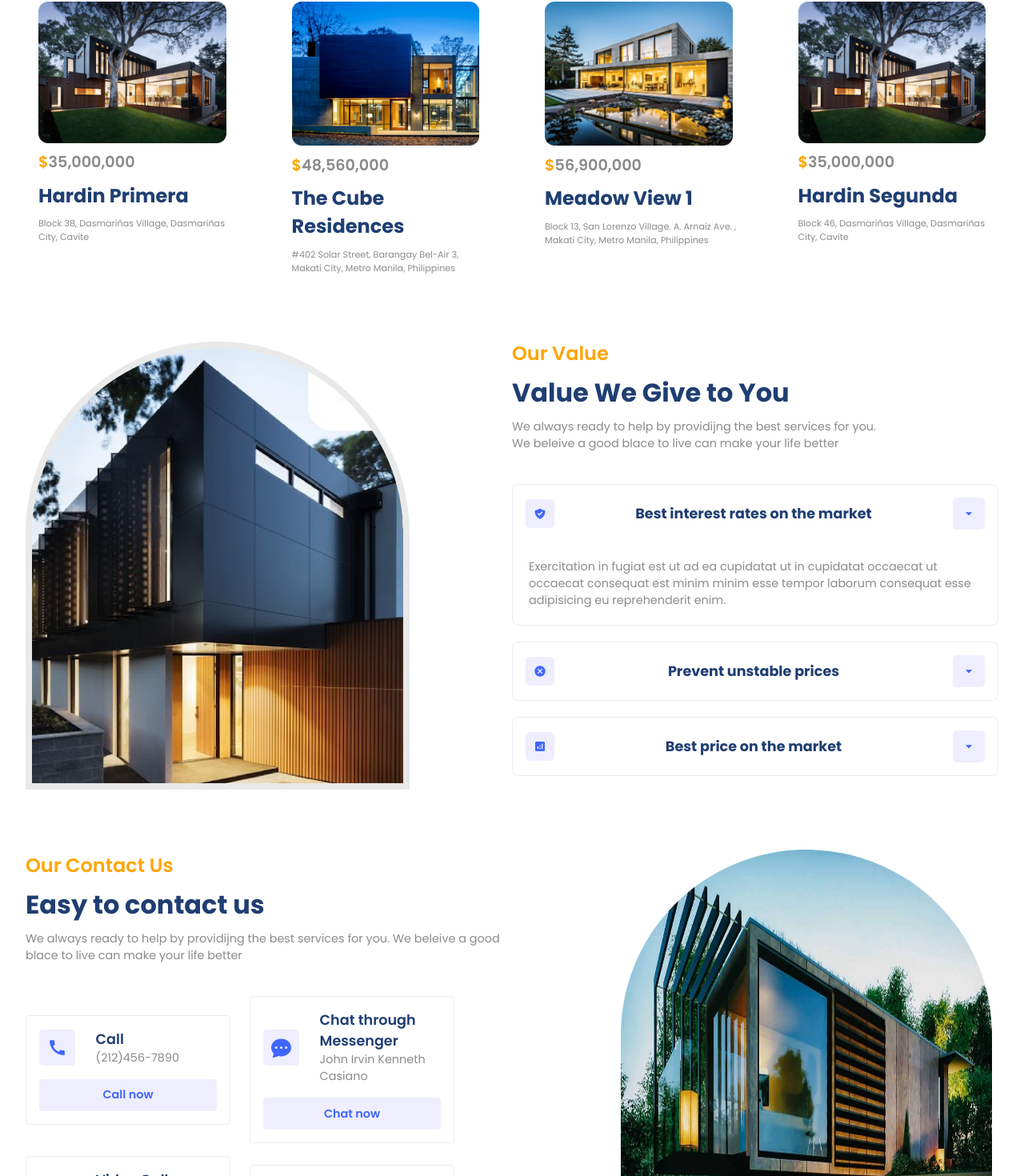
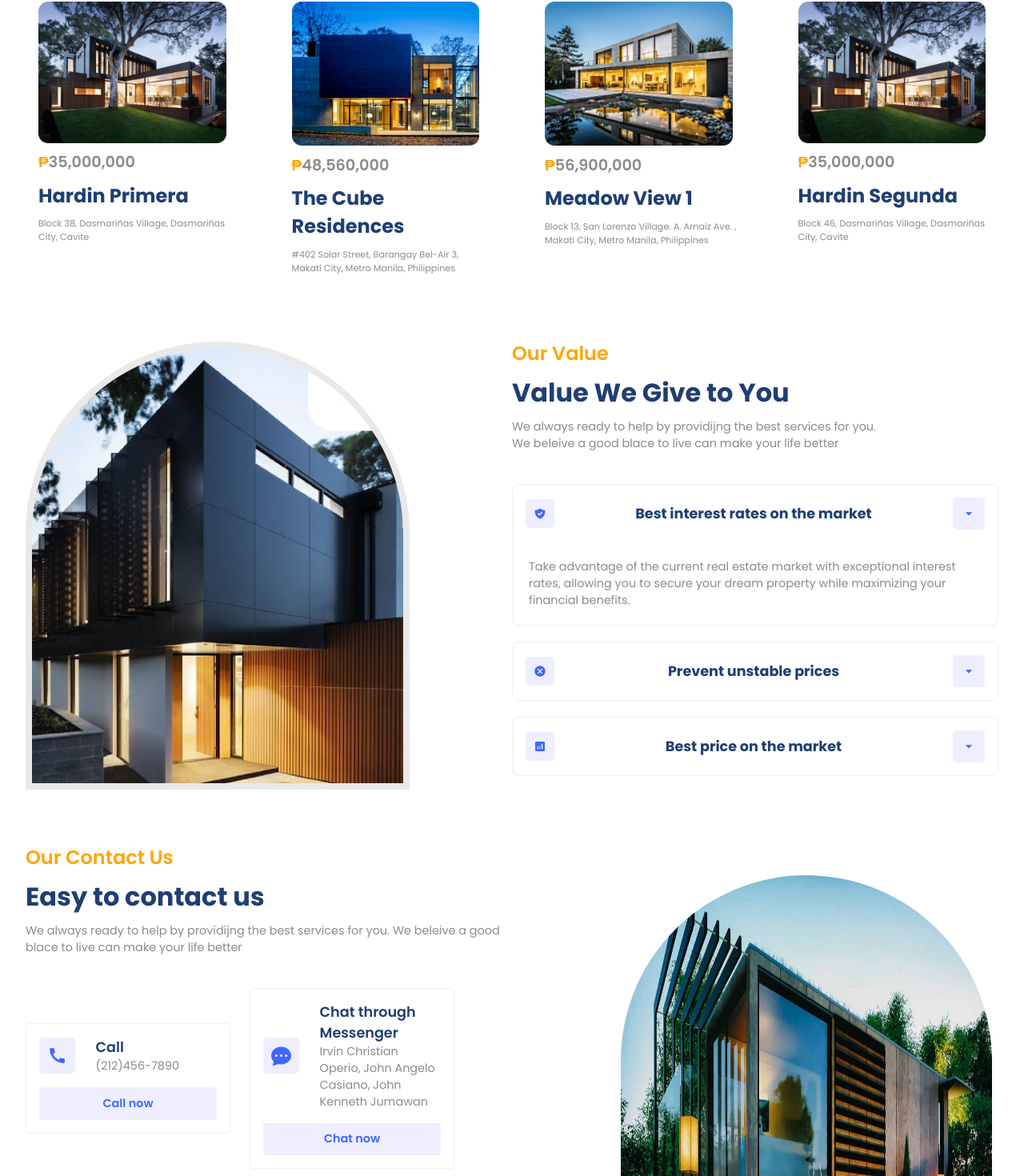
Before and after one commit to blhbhl/mp2-realestate, a React (Vite) app: page / in a window 1280 px wide. Shown: the part 1055-2525 px from the top of the page at 80% size. Built offline with nearby package versions, Linux system fonts and the light colour scheme.

Commit message:
changes on the app

```diff
--- a/src/components/Contact/Contact.jsx
+++ b/src/components/Contact/Contact.jsx
@@ -39,7 +39,7 @@ const Contact = () => {
                   </div>
                   <div className="flexColStart detail">
                     <span className="primaryText">Chat through Messenger</span>
-                    <span className="secondaryText">John Irvin Kenneth Casiano</span>
+                    <span className="secondaryText">Irvin Christian Operio, John Angelo Casiano, John Kenneth Jumawan</span>
                   </div>
                 </div>
                 <div className="flexCenter button">Chat now</div>
@@ -55,7 +55,7 @@ const Contact = () => {
                   </div>
                   <div className="flexColStart detail">
                     <span className="primaryText">Video Call</span>
-                    <span className="secondaryText">John Irvin Kenneth Casiano</span>
+                    <span className="secondaryText">Irvin Christian Operio, John Angelo Casiano, John Kenneth Jumawan</span>
                   </div>
                 </div>
                 <div className="flexCenter button">Video Call now</div>
--- a/src/components/Footer/Footer.jsx
+++ b/src/components/Footer/Footer.jsx
@@ -16,7 +16,7 @@ const Footer = () => {
 
         <div className="flexColStart f-right">
           <span className="primaryText">Information</span>
-          <span className="secondaryText">145 New York, FL 5467, USA</span>
+          <span className="secondaryText">5th Avenue Taguig, Metro Manila</span>
           <div className="flexCenter f-menu">
             <span>Property</span>
             <span>Services</span>
--- a/src/components/GetStarted/GetStarted.jsx
+++ b/src/components/GetStarted/GetStarted.jsx
@@ -12,7 +12,7 @@ const GetStarted = () => {
             Find your residence soon
           </span>
           <button className="button" href>
-            <a href="mailto:zainkeepscode@gmail.com">Get Started</a>
+            <a href="mailto:homyz@gmail.com">Get Started</a>
           </button>
         </div>
       </div>
--- a/src/components/Header/Header.jsx
+++ b/src/components/Header/Header.jsx
@@ -31,7 +31,7 @@ const Header = () => {
             <a href="#contact-us">Contact Us</a>
             <a href="#get-started">Get Started</a>
             <button className="button">
-              <a href="mailto:zainkeepscode@gmail.com">Contact</a>
+              <a href="mailto:homyz@gmail.com">Contact</a>
             </button>
           </div>
         </OutsideClickHandler>
--- a/src/components/Residencies/Residencies.jsx
+++ b/src/components/Residencies/Residencies.jsx
@@ -22,7 +22,7 @@ const Residencies = () => {
                 <img src={card.image} alt="home" />
 
                 <span className="secondaryText r-price">
-                  <span style={{ color: "orange" }}>$</span>
+                  <span style={{ color: "orange" }}>₱</span>
                   <span>{card.price}</span>
                 </span>
                 <span className="primaryText">{card.name}</span>
--- a/src/utils/accordion.jsx
+++ b/src/utils/accordion.jsx
@@ -5,19 +5,19 @@ const data = [
     icon: <HiShieldCheck/>,
     heading: "Best interest rates on the market",
     detail:
-      "Exercitation in fugiat est ut ad ea cupidatat ut in cupidatat occaecat ut occaecat consequat est minim minim esse tempor laborum consequat esse adipisicing eu reprehenderit enim.",
+      "Take advantage of the current real estate market with exceptional interest rates, allowing you to secure your dream property while maximizing your financial benefits.",
   },
   {
     icon: <MdCancel />,
     heading: "Prevent unstable prices",
     detail:
-      "Exercitation in fugiat est ut ad ea cupidatat ut in cupidatat occaecat ut occaecat consequat est minim minim esse tempor laborum consequat esse adipisicing eu reprehenderit enim.",
+      "It is essential to implement effective regulatory measures that promote transparency, discourage speculative behavior, and encourage long-term investments based on actual property value and market demand.",
   },
   {
     icon: <MdAnalytics />,
     heading: "Best price on the market",
     detail:
-      "Exercitation in fugiat est ut ad ea cupidatat ut in cupidatat occaecat ut occaecat consequat est minim minim esse tempor laborum consequat esse adipisicing eu reprehenderit enim.",
+      "Discover the best price on the market for your dream real estate investment, offering exceptional value and unparalleled potential for growth.",
   },
 ];
 export default data;
```
